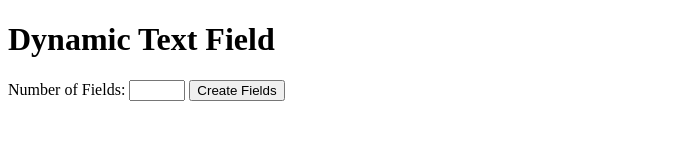
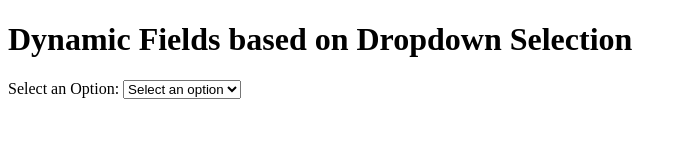
Before and after one commit to alexwang19/sysdig-agent-installation, a plain HTML site: page index.html in a window 1280 px wide. Shown: the whole page, without its empty margins (0-687 px from the left). Drawn offline with Linux system fonts and the light colour scheme.

Commit message:
[dimondan] testing new javascript

```diff
--- a/index.html
+++ b/index.html
@@ -1,36 +1,71 @@
 <!DOCTYPE html>
 <html>
 <head>
-    <title>Dynamic Text Field</title>
+    <title>Dynamic Fields based on Dropdown Selection</title>
 </head>
 <body>
-    <h1>Dynamic Text Field</h1>
+    <h1>Dynamic Fields based on Dropdown Selection</h1>
     <form>
-        <label for="number-of-fields">Number of Fields:</label>
-        <input type="number" id="number-of-fields" name="number-of-fields" min="1" max="10">
-        <button type="button" onclick="createFields()">Create Fields</button>
+        <label for="selection">Select an Option:</label>
+        <select id="selection" name="selection" onchange="showFields()">
+            <option value="">Select an option</option>
+            <option value="option1">Option 1</option>
+            <option value="option2">Option 2</option>
+            <option value="option3">Option 3</option>
+        </select>
     </form>
 
+    <div id="field-container"></div>
+
     <script>
-        function createFields() {
-            var numberOfFields = parseInt(document.getElementById("number-of-fields").value);
+        function showFields() {
+            var selection = document.getElementById("selection").value;
+            var container = document.getElementById("field-container");
+            container.innerHTML = ""; // Clear any existing fields
 
-            // Clear any existing fields
-            var container = document.getElementById("field-container");
-            container.innerHTML = "";
+            if (selection === "option1") {
+                var input1 = document.createElement("input");
+                input1.type = "text";
+                input1.name = "field1";
+                input1.placeholder = "Field 1";
+                container.appendChild(input1);
+                container.appendChild(document.createElement("br"));
 
-            // Create and append new input fields
-            for (var i = 0; i < numberOfFields; i++) {
-                var input = document.createElement("input");
-                input.type = "text";
-                input.name = "field-" + (i + 1);
-                input.placeholder = "Field " + (i + 1);
-                container.appendChild(input);
+                var input2 = document.createElement("input");
+                input2.type = "text";
+                input2.name = "field2";
+                input2.placeholder = "Field 2";
+                container.appendChild(input2);
+                container.appendChild(document.createElement("br"));
+            } else if (selection === "option2") {
+                var textarea = document.createElement("textarea");
+                textarea.name = "field3";
+                textarea.placeholder = "Field 3";
+                container.appendChild(textarea);
+                container.appendChild(document.createElement("br"));
+            } else if (selection === "option3") {
+                var input3 = document.createElement("input");
+                input3.type = "text";
+                input3.name = "field4";
+                input3.placeholder = "Field 4";
+                container.appendChild(input3);
+                container.appendChild(document.createElement("br"));
+
+                var input4 = document.createElement("input");
+                input4.type = "text";
+                input4.name = "field5";
+                input4.placeholder = "Field 5";
+                container.appendChild(input4);
+                container.appendChild(document.createElement("br"));
+
+                var input5 = document.createElement("input");
+                input5.type = "text";
+                input5.name = "field6";
+                input5.placeholder = "Field 6";
+                container.appendChild(input5);
                 container.appendChild(document.createElement("br"));
             }
         }
     </script>
-
-    <div id="field-container"></div>
 </body>
 </html>
```
